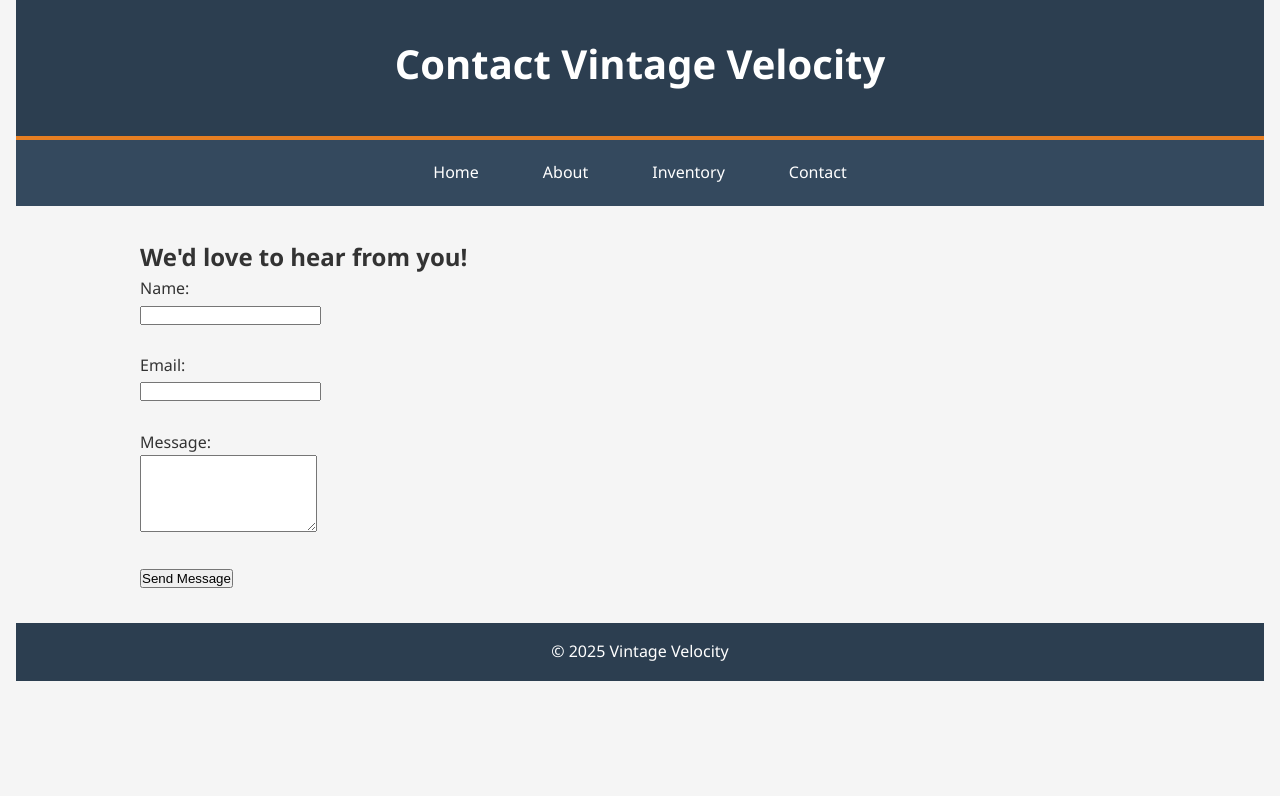
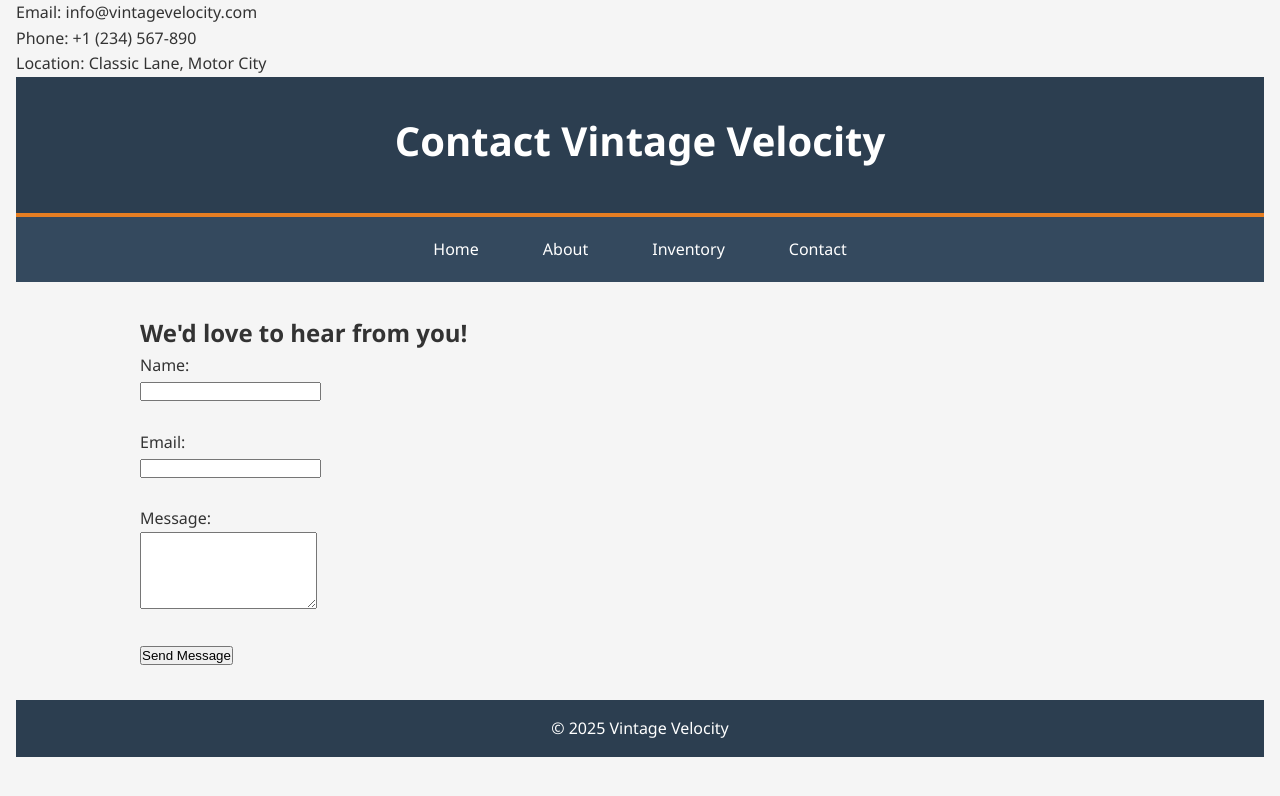
Before and after one commit to kemosekwena/Vintage-Velocity, a plain HTML site: page contact.html in a window 1280 px wide. Drawn offline with Linux system fonts and the light colour scheme.

Commit message:
Update contact.html

```diff
--- a/contact.html
+++ b/contact.html
@@ -5,6 +5,9 @@
   <meta name="viewport" content="width=device-width, initial-scale=1.0"/>
   <title>Contact - Vintage Velocity</title>
   <link rel="stylesheet" href="styles.css"/>
+  <p><i class="fas fa-envelope"></i> Email: info@vintagevelocity.com</p>
+<p><i class="fas fa-phone"></i> Phone: +1 (234) 567-890</p>
+<p><i class="fas fa-map-marker-alt"></i> Location: Classic Lane, Motor City</p>
 </head>
 <body>
   <header>
```
